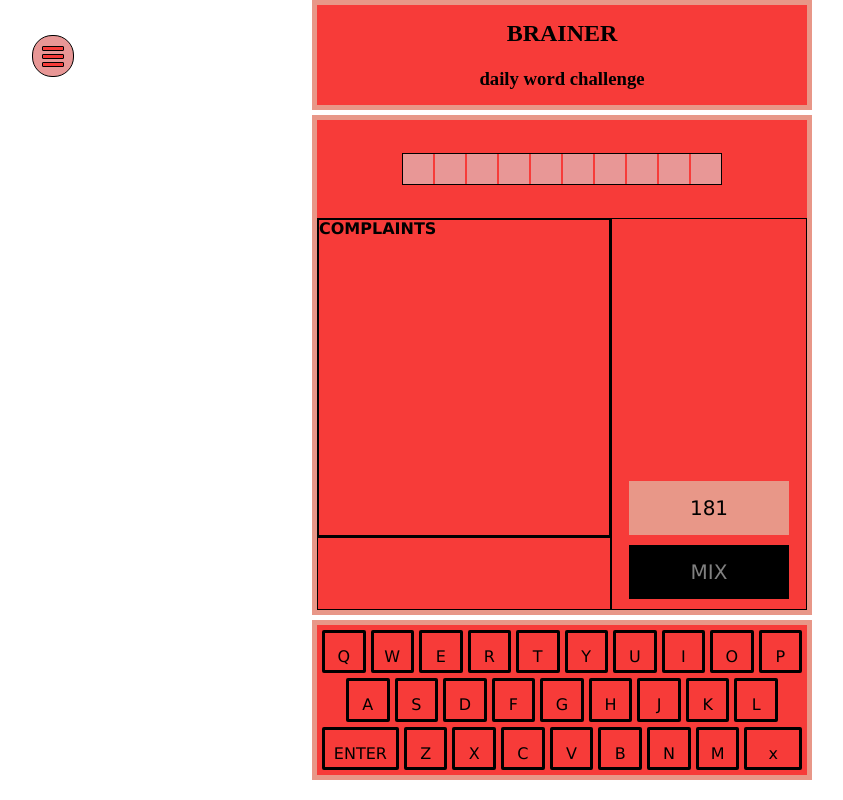
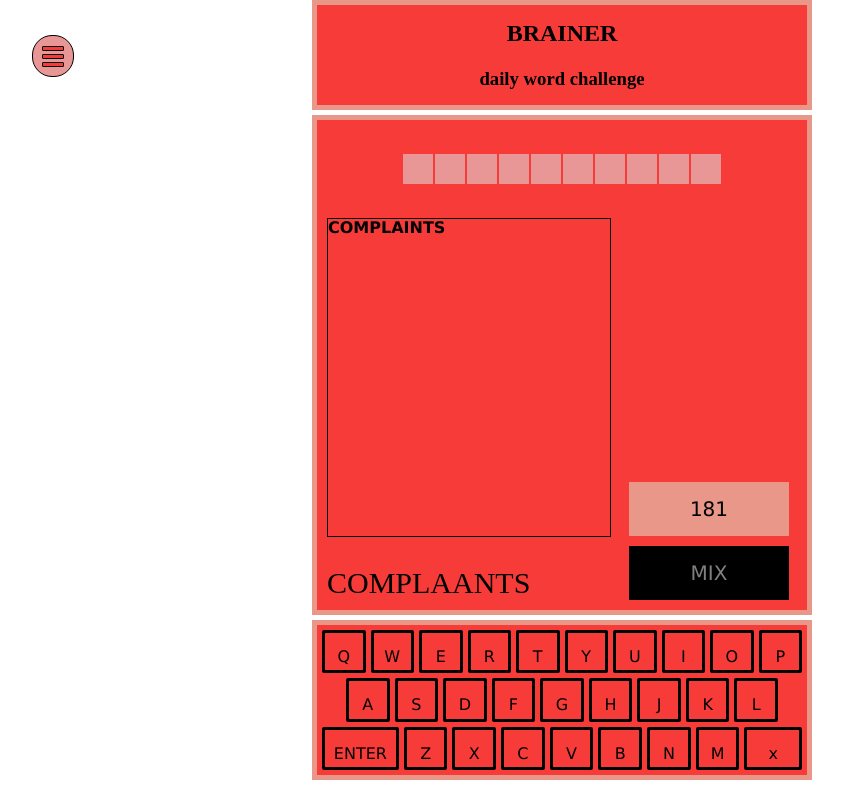
Before and after one commit to nikitacomputer/brainer, a website built with webpack: page src/index.html in a window 1280 px wide. Shown: the whole page, without its empty margins (78-921 px from the left). Built offline with nearby package versions, Linux system fonts and the light colour scheme.

Commit message:
user-input-pretty

```diff
--- a/src/index.html
+++ b/src/index.html
@@ -41,7 +41,9 @@
         <div class="grid-cell user-word-list">
           <div class="user-word">complaints</div>
         </div>
-        <div class="grid-cell"></div>
+        <div class="grid-cell input">
+          <div class="input-block">complaants</div>
+        </div>
         <div class="grid-cell dash">
           <div class="dash-block dash-block_score">
             <div class="dash-content dash-content_score">181</div>
--- a/src/style.css
+++ b/src/style.css
@@ -74,7 +74,6 @@
 }
 
 .grid-cell {
-  border: 1px solid black;
 }
 
 .given-word {
@@ -84,7 +83,6 @@
   grid-gap: 2px;
   margin: auto ;
   max-width: 500px;
-  border: 1px solid black;;
 }
 
 
@@ -109,13 +107,28 @@
 .user-word {
   border: 1px solid black;
   text-align: left;
-
+  margin-left: 10px;
   text-transform:uppercase;
   font-family:'Lucida Sans', 'Lucida Sans Regular', 'Lucida Grande', 'Lucida Sans Unicode', Geneva, Verdana, sans-serif;
   font-weight: 600;
 
 }
 
+.input {
+  min-height: 50px;
+  display: flex;
+  justify-content: end;
+  flex-direction: column;
+
+}
+
+.input-block {
+  height: auto ;
+  text-transform: uppercase;
+  font-size: 30px;
+  margin-bottom: 10px;
+  margin-left: 10px;
+  align-self: baseline;}
 
 .dash {
   grid-area: dash;
@@ -159,72 +172,6 @@
   background-color: black;
 }
 
-
-
-/* .play-area {
-  display: grid;
-
-  grid-template-rows: 20% 80%;
-  grid-auto-rows: minmax(70px, auto);
-  grid-template-columns: 60% 40%;
-  grid-template-areas: "word word";
-
-}
-
-.given-word {
-  grid-area: word;
-  display: grid;
-  grid-auto-flow: column;
-  grid-gap: 2px;
-  margin: auto ;
-  max-width: 500px;
-  width: 90%;
-  border: 1px solid black;;
-
-}
-
-.letter-box {
-  min-height: 30px;
-  min-width: 30px;
-  height: 5vw;
-  width: 5vw;
-  text-align: center;
-  font-size: 40px;
-  font-family:'Lucida Sans', 'Lucida Sans Regular', 'Lucida Grande', 'Lucida Sans Unicode', Geneva, Verdana, sans-serif;
-
-  background-color: #e89796;
-}
-
-.user-words {
-  display: grid;
-  grid-template-rows: repeat(4, 1fr);
-}
-
-.user-word {
-  text-align: center;
-  font-family:'Lucida Sans', 'Lucida Sans Regular', 'Lucida Grande', 'Lucida Sans Unicode', Geneva, Verdana, sans-serif;
-font-weight: 600;
-  font-size: 400% ;
-  line-height: 100%;
-  border: 1px solid red;;
-  margin-bottom: 0;
-  padding-bottom: 0;
-  max-height: 100px;
-}
-
-.dashboard {
-  display: flex;
-  flex-direction: row;
-  flex-flow: column-reverse;
-}
-
-.dash-block {
-  border: 4px solid black;
-  height: 40px;
-  width: 120px;
-  margin: 0 auto 5% auto;
-
-} */
 
 .keyboard {
   display: grid;
```
